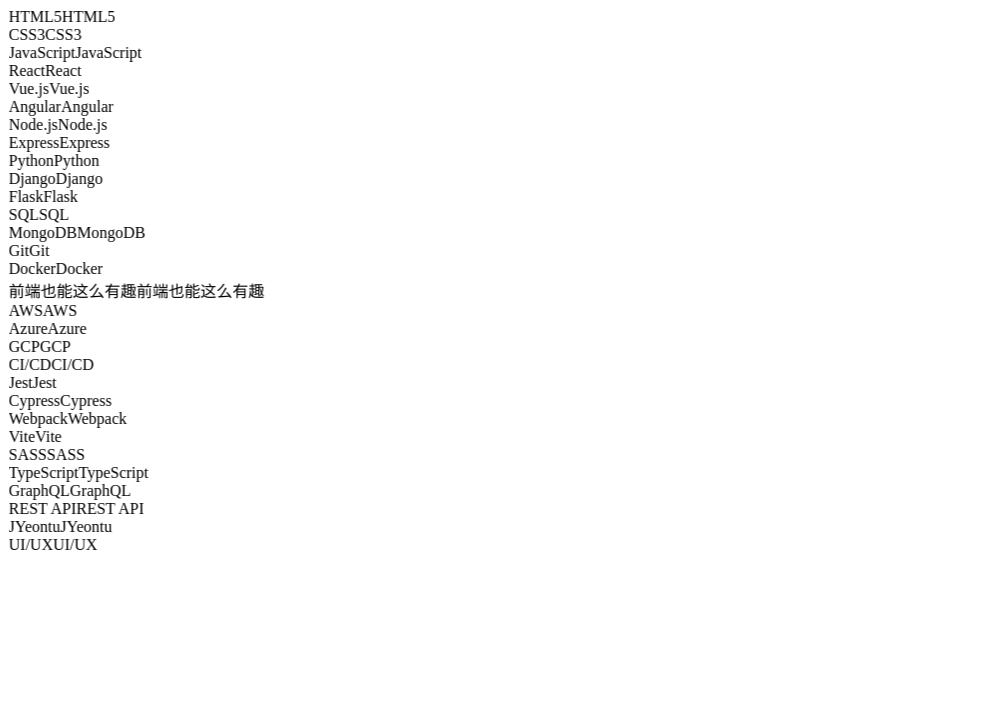
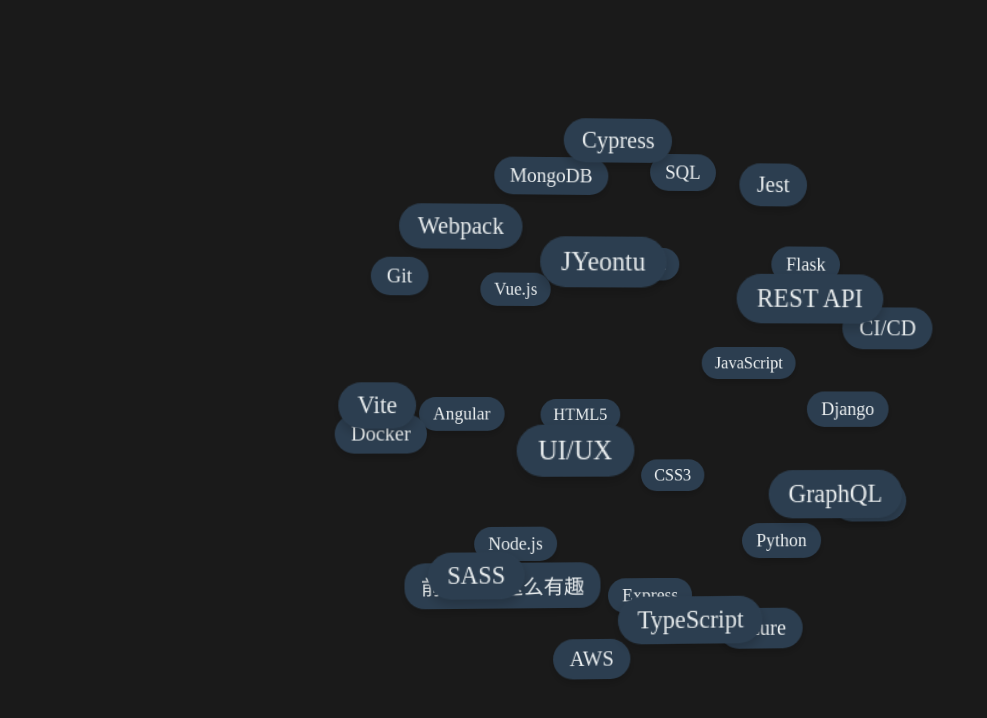
Before and after one commit to yongtaozheng/video-code, a plain HTML site: page 3D/3D标签云/index.html in a window 1280 px wide. Shown: the whole page, without its empty margins (0-987 px from the left). Drawn offline with Linux system fonts and the light colour scheme.

Commit message:
3D标签云

```diff
--- a/3D/3D标签云/index.html
+++ b/3D/3D标签云/index.html
@@ -6,6 +6,100 @@
     <title>3D 标签云</title>
     <style>
       /*css样式*/
+      :root {
+        --tag-bg-color: #2c3e50;
+        --tag-text-color: #ecf0f1;
+        --tag-hover-bg-color: #3498db;
+        --tag-hover-text-color: #ffffff;
+        --bg-color: #1a1a1a;
+      }
+      body {
+        background-color: var(--bg-color);
+        color: var(--tag-text-color);
+        margin: 0;
+        padding: 0;
+        display: flex;
+        justify-content: center;
+        align-items: center;
+        height: 100vh;
+        overflow: hidden;
+        text-align: center;
+      }
+      .tagcloud-wrapper {
+        position: relative;
+        width: 80vmin;
+        height: 80vmin;
+        perspective: 1000px;
+        display: flex;
+        justify-content: center;
+        align-items: center;
+        cursor: grab;
+      }
+      .tagcloud {
+        position: absolute;
+        width: 100%;
+        height: 100%;
+        transform-style: preserve-3d;
+        will-change: transform;
+      }
+      .tagcloud__item {
+        position: absolute;
+        top: 50%;
+        left: 50%;
+        margin: -20px -50px;
+        font-size: 2.5vmin;
+        font-weight: 500;
+        white-space: nowrap;
+        cursor: pointer;
+        user-select: none;
+        will-change: transform;
+        transform-style: preserve-3d;
+      }
+      .tagcloud__item .tag-face {
+        display: inline-block;
+        background-color: var(--tag-bg-color);
+        color: var(--tag-text-color);
+        padding: 8px 16px;
+        border-radius: 20px;
+        box-shadow: 0 4px 10px rgba(0, 0, 0, 0.2);
+        transition: background-color 0.3s ease, color 0.3s ease,
+          transform 0.3s ease;
+        backface-visibility: hidden;
+        -webkit-backface-visibility: hidden;
+        transform-style: preserve-3d;
+        transform: translateZ(1px);
+      }
+      .tagcloud__item .tag-face--back {
+        position: absolute;
+        top: 0;
+        left: 0;
+        transform: rotateY(180deg) translateZ(1px);
+      }
+      .tagcloud__item:hover .tag-face {
+        background-color: var(--tag-hover-bg-color);
+        color: var(--tag-hover-text-color);
+      }
+      .tagcloud__item:hover .tag-face--front {
+        transform: translateZ(1px) scale(1.15);
+      }
+      .tagcloud__item:hover .tag-face--back {
+        transform: rotateY(180deg) translateZ(1px) scale(1.15);
+      }
+      .info-panel {
+        position: absolute;
+        top: 20px;
+        left: 50%;
+        transform: translateX(-50%);
+        background: rgba(0, 0, 0, 0.3);
+        padding: 10px 15px;
+        border-radius: 8px;
+        font-size: 14px;
+        text-align: center;
+        z-index: 100;
+      }
+      .info-panel p {
+        margin: 0;
+      }
     </style>
   </head>
   <body>
```
